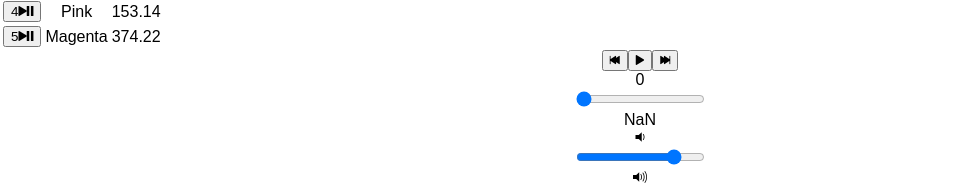
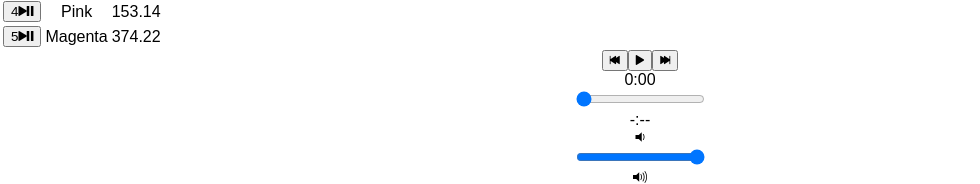
Before and after one commit to charryef/bloc-jams-react, a React (Create React App) app: page /album/the-colors in a window 1280 px wide. Shown: the part 865-1049 px from the top of the page, without its empty margins (0-980 px from the left). Built offline with nearby package versions, Linux system fonts and the light colour scheme.

Commit message:
Assignment 9 React interfaces: completed

```diff
--- a/src/components/Album.js
+++ b/src/components/Album.js
@@ -14,6 +14,7 @@ class Album extends Component {
       album: album,
       currentSong: album.songs[0],
       currentTime: 0,
+      volume: .5,
       duration: album.songs[0].duration,
       isPlaying: false
     };
@@ -28,17 +29,22 @@ class Album extends Component {
         this.setState({ currentTime: this.audioElement.currentTime });
       },
       durationchange: e => {
-          this.setState({ duration: this.audioElement.duration });
+        this.setState({ duration: this.audioElement.duration });
+      },
+      volumechange: e => {
+        this.setState({ volume: this.audioElement.volume });
       }
     };
     this.audioElement.addEventListener('timeupdate', this.eventListeners.timeupdate);
     this.audioElement.addEventListener('durationchange', this.eventListeners.durationchange);
+    this.audioElement.addEventListener('volumechange', this.eventListeners.volumechange);
   }
 
   componentWillUnmount() {
     this.audioElement.src = null;
     this.audioElement.removeEventListener('timeupdate', this.eventListeners.timeupdate);
-    this.audioElement.removeEventListener('durationchange', this.eventListeners.durationchange)
+    this.audioElement.removeEventListener('durationchange', this.eventListeners.durationchange);
+    this.audioElement.removeEventListener('volumechange', this.eventListeners.volumechange);
   }
 
   setSong(song) {
@@ -88,6 +94,24 @@ class Album extends Component {
     this.setState({ currentTime: newTime});
   }
 
+  formatTime(time) {
+    if ( isNaN( time)) {
+      return "-:--";
+    } else {
+    const minutes = Math.floor(time / 60);
+    const seconds = (((time % 60) < 10) ? ( "0" + Math.floor(time % 60)) : (Math.floor(time % 60)));
+    const newTime = minutes + ':' + seconds;
+    return newTime;
+    }
+  }
+
+
+  handleVolumeChange(e) {
+    const newVolume = e.target.value;
+    this.audioElement.volume = newVolume;
+    this.setState({ volume: newVolume});
+  }
+
   render() {
     return (
       <section className="album">
@@ -126,12 +150,14 @@ class Album extends Component {
         <PlayerBar
           isPlaying={this.state.isPlaying}
           currentSong={this.state.currentSong}
-          currentTime={this.audioElement.currentTime}
-          duration={this.audioElement.duration}
+          currentTime={this.formatTime(this.audioElement.currentTime)}
+          duration={this.formatTime(this.audioElement.duration)}
+          volume={this.audioElement.volume}
           handleSongClick={() => this.handleSongClick(this.state.currentSong)}
           handlePrevClick={() => this.handlePrevClick()}
           handleNextClick={() => this.handleNextClick()}
           handleTimeChange={(e) => this.handleTimeChange(e)}
+          handleVolumeChange={(e) => this.handleVolumeChange(e)}
         />
       </section>
     );
--- a/src/components/PlayerBar.js
+++ b/src/components/PlayerBar.js
@@ -30,7 +30,15 @@ class PlayerBar extends Component {
         </section>
         <section id="volume-control">
           <div className="icon ion-volume-low"></div>
-          <input type="range" className="seek-bar" value="80" />
+          <input
+            type="range"
+            className="seek-bar"
+            value={(this.props.volume)}
+            max="1"
+            mix="0"
+            step="0.01"
+            onChange={this.props.handleVolumeChange}
+          />
           <div className="icon ion-volume-high"></div>
         </section>
       </section>
```
